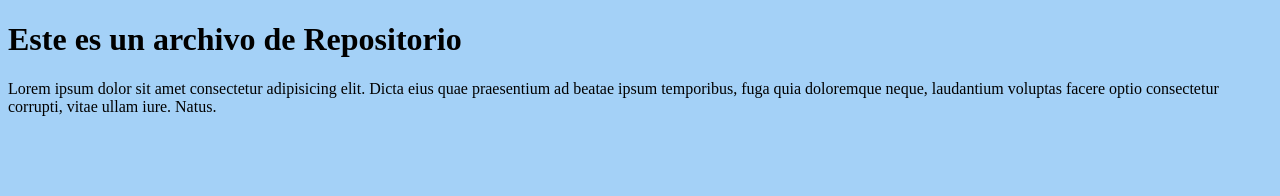
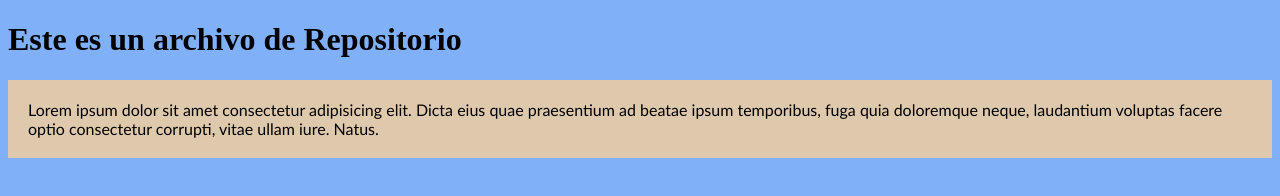
Before and after one commit to DianaMaRoba/ejemploRepo, a plain HTML site: page Proyectobase/inicio.html in a window 1280 px wide. Drawn offline with Linux system fonts and the light colour scheme.

Commit message:
se arreglo conflicto de estilos y titulo

```diff
--- a/Proyectobase/estilo.css
+++ b/Proyectobase/estilo.css
@@ -5,8 +5,10 @@ estilo.css
     box-sizing: border-box;
 }
 body{
-    background-color: rgb(164, 209, 247);
+    background-color: rgb(128, 176, 248);
 }
-text{
-    background-color: aqua;
+.text{
+    background-color: rgb(223, 201, 172);
+    font-family:'Gill Sans', 'Gill Sans MT', Calibri, 'Trebuchet MS', sans-serif ;
+    padding: 20px;
 }
```
